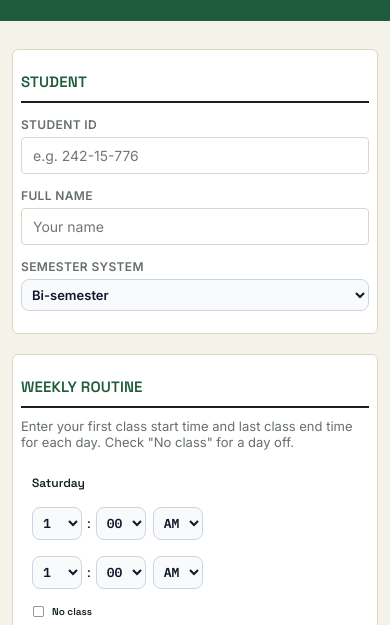
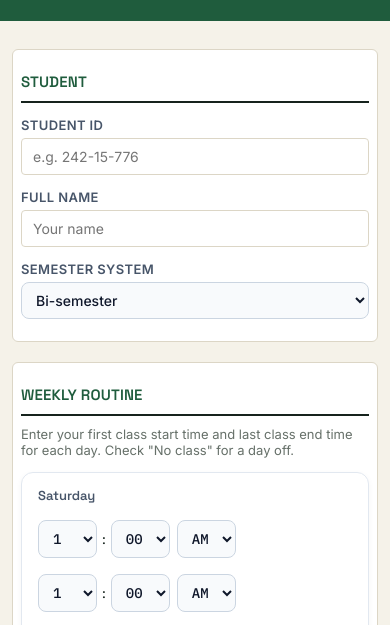
Before and after one commit to md242-15-776-maker/transport-desk., a website: page public/index.html in a window 390 px wide. Both pictures are taken after a click on the link "SUBMIT ROUTINE". Shown: the part 210-835 px from the top of the page. Drawn offline with Linux system fonts and the light colour scheme.

Commit message:
Style weekday rows as modern cards

```diff
--- a/public/index.html
+++ b/public/index.html
@@ -692,6 +692,57 @@ html, body {
   h1 { font-size: 2rem !important; }
 }
 </style>
+<style>
+/* Modern Mobile Day Cards */
+@media (max-width: 768px) {
+  /* Day container card */
+  .routine-row, .day-row, tr, [class*="day-"] {
+    display: flex !important;
+    flex-direction: column !important;
+    background: #ffffff !important;
+    border: 1.5px solid #e2e8f0 !important;
+    border-radius: 12px !important;
+    padding: 14px 16px !important;
+    margin-bottom: 14px !important;
+    box-shadow: 0 2px 6px rgba(0,0,0,0.04) !important;
+  }
+
+  /* Day Name Header */
+  .day-name, h4, h5, .routine-row strong, .day-label {
+    font-size: 15px !important;
+    font-weight: 700 !important;
+    color: #1e293b !important;
+    margin-bottom: 10px !important;
+    text-transform: uppercase;
+    letter-spacing: 0.5px;
+  }
+
+  /* Dropdown Selects & Inputs */
+  select {
+    background-color: #f8fafc !important;
+    border: 1px solid #cbd5e1 !important;
+    border-radius: 8px !important;
+    padding: 8px 10px !important;
+    font-size: 14px !important;
+    font-weight: 500 !important;
+    min-width: 58px !important;
+  }
+
+  /* Checkbox / No Class row */
+  input[type="checkbox"] {
+    width: 18px !important;
+    height: 18px !important;
+    accent-color: #15803d !important;
+    cursor: pointer !important;
+  }
+
+  label {
+    font-size: 13px !important;
+    font-weight: 600 !important;
+    color: #475569 !important;
+  }
+}
+</style>
 </head>
 <body>
 
```
